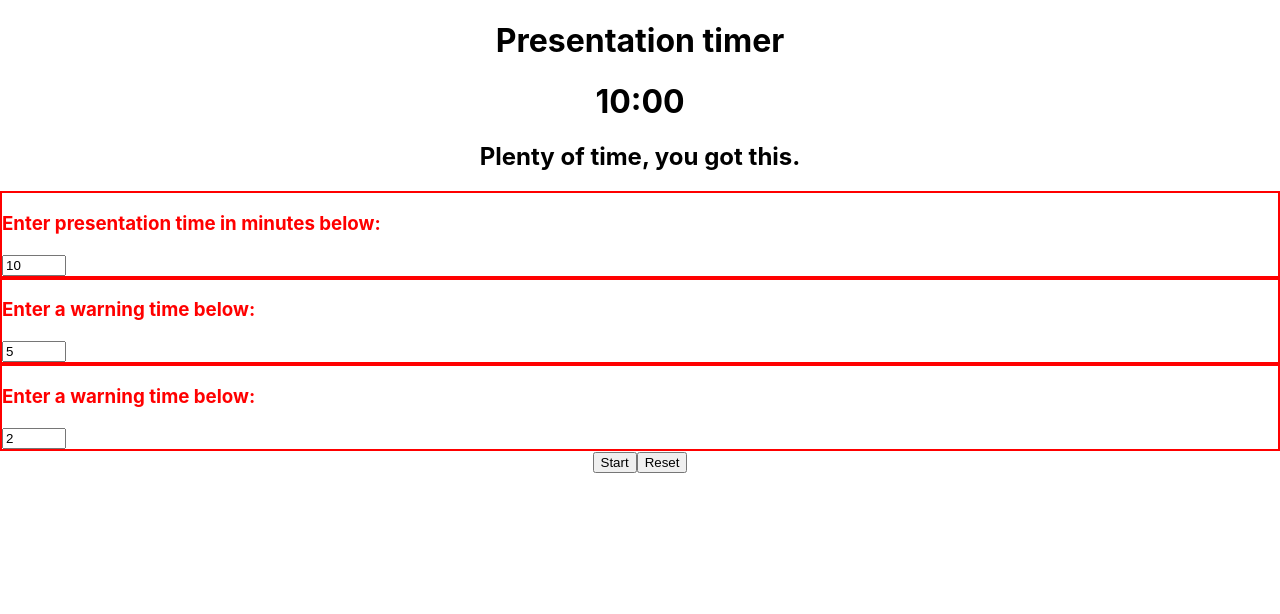
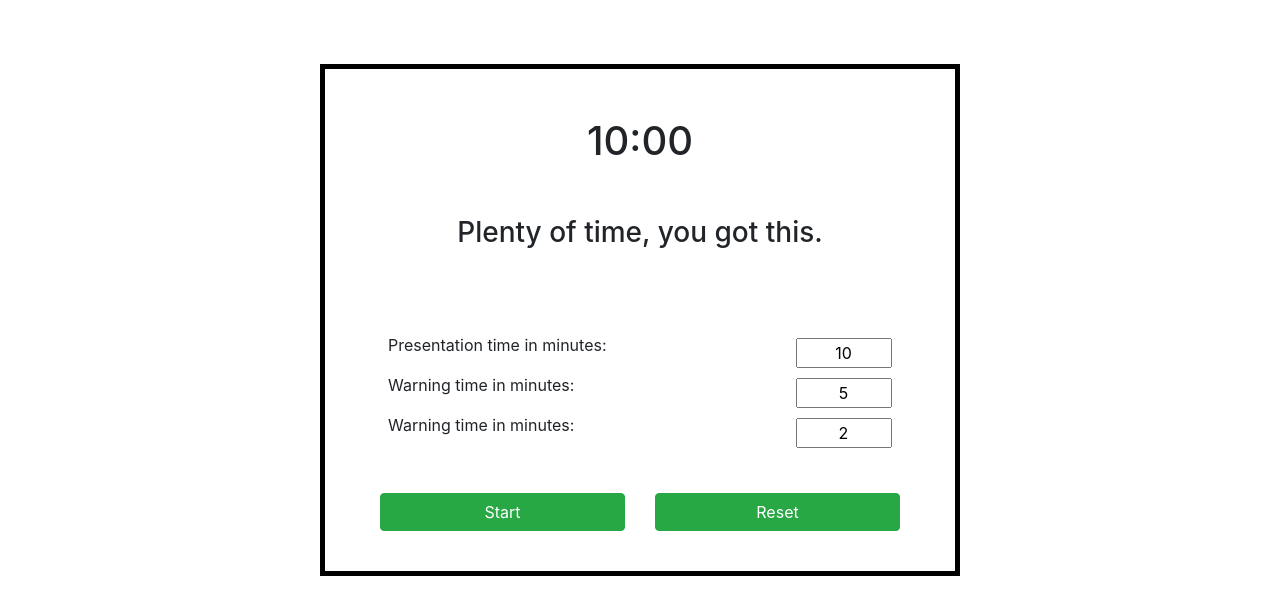
Before and after one commit to a-watkin/react-presentation-timer, a React (Create React App) app: page / in a window 1280 px wide. Shown: the top 614 px of the page. Built offline with nearby package versions, Linux system fonts and the light colour scheme.

Commit message:
added bootstrap and some styling

```diff
--- a/package.json
+++ b/package.json
@@ -3,6 +3,7 @@
   "version": "0.1.0",
   "private": true,
   "dependencies": {
+    "bootstrap": "^4.3.1",
     "react": "^16.9.0",
     "react-dom": "^16.9.0",
     "react-scripts": "3.1.2",
--- a/src/App.css
+++ b/src/App.css
@@ -1,38 +1,31 @@
-.App {
+.container {
+  margin-top: 4rem;
+  max-width: 50vw;
+  min-height: 60vh;
+  border: solid black 5px;
+  padding: 1rem;
   text-align: center;
 }
 
-.App-logo {
-  height: 40vmin;
+.time-area {
+  margin-top: 2rem;
 }
 
-.App-header {
-  background-color: #282c34;
-  min-height: 100vh;
-  display: -webkit-box;
-  display: -ms-flexbox;
-  display: flex;
-  -webkit-box-orient: vertical;
-  -webkit-box-direction: normal;
-      -ms-flex-direction: column;
-          flex-direction: column;
-  -webkit-box-align: center;
-      -ms-flex-align: center;
-          align-items: center;
-  -webkit-box-pack: center;
-      -ms-flex-pack: center;
-          justify-content: center;
-  font-size: calc(10px + 2vmin);
-  color: white;
-}
-
-.App-link {
-  color: #09d3ac;
+.warning-area {
+  min-height: 8rem;
 }
 
 .time-input {
-  text-align: left;
-  border: solid red 2px;
-  color: red;
+  margin: 2rem;
+}
+
+.time-input input {
+  width: 6rem;
+  padding-left: 1rem;
+}
+
+.button-container {
+  padding: 0.5rem;
+  margin: 1rem;
 }
 /*# sourceMappingURL=App.css.map */
--- a/src/App.js
+++ b/src/App.js
@@ -1,10 +1,13 @@
 import React, { Component } from 'react';
+import 'bootstrap/dist/css/bootstrap.min.css';
 import './App.css';
+
 
 import Time from './time/Time';
 import TimeInput from './timeInput/TimeInput';
 import Warning from './warning/Warning';
 import Button from './buttons/Button'
+import { booleanTypeAnnotation } from '@babel/types';
 
 class App extends Component {
   constructor(props) {
@@ -114,13 +117,22 @@ class App extends Component {
 
   render() {
     return (
-      <div className="App">
-        <h1>Presentation timer</h1>
+      <div className="App container">
+        {/* <h1>Presentation timer</h1> */}
+
+        <div className="row time-area">
+          <div className="col">
 
             <Time
               time={this.state.remainingTime}
             >
             </Time>
+
+          </div>
+        </div>
+
+        <div className="row warning-area">
+          <div className="col my-auto">
 
             <Warning
               startingTime={this.state.countdownTime}
@@ -130,34 +142,53 @@ class App extends Component {
             >
             </Warning>
 
+          </div>
+        </div>
+
+        <div className="row time-input">
+          <div className="col">
+
             <TimeInput
               startingTime={this.state.countdownTime}
-          text={"Enter presentation time in minutes below:"}
+              text={"Presentation time in minutes:"}
               changeTime={(e) => this.handleTimeChange(e)}
               showWarningInput={false}
             ></TimeInput>
 
             <TimeInput
               startingTime={Math.floor(this.state.countdownTime / 2)}
+              text={"Warning time in minutes:"}
               changeTime={(e) => this.handleFirstWarnings(e)}
               showWarningInput={false}
             >
             </TimeInput>
+
             <TimeInput
               startingTime={Math.floor(this.state.countdownTime / 4)}
+              text={"Warning time in minutes:"}
               changeTime={(e) => this.handleSecondWarnings(e)}
               showWarningInput={false}
             >
             </TimeInput>
 
-        <span>
+          </div>
+        </div>
+
+        <div className="row button-container">
+          <div className="col">
+
             {this.state.timeFlowing ?
               <Button handleClick={() => this.handlePause()} name={"Pause"}></Button> :
               <Button handleClick={() => this.handleStart()} name={"Start"}></Button>}
+          </div>
+
+          <div className="col">
 
             <Button handleClick={() => this.hanldeResetTime()} name={"Reset"}></Button>
-        </span>
 
+          </div>
+
+        </div>
       </div>
     )
   }
--- a/src/App.scss
+++ b/src/App.scss
@@ -1,28 +1,32 @@
-.App {
+.container {
+  margin-top: 4rem;
+  max-width: 50vw;
+  min-height: 60vh;
+  border: solid black 5px;
+  padding: 1rem;
   text-align: center;
 }
 
-.App-logo {
-  height: 40vmin;
+.time-area {
+  margin-top: 2rem;
 }
 
-.App-header {
-  background-color: #282c34;
-  min-height: 100vh;
-  display: flex;
-  flex-direction: column;
-  align-items: center;
-  justify-content: center;
-  font-size: calc(10px + 2vmin);
-  color: white;
-}
-
-.App-link {
-  color: #09d3ac;
+.warning-area {
+  min-height: 8rem;
 }
 
 .time-input {
-  text-align: left;
-  border: solid red 2px;
-  color: red;
+  // border: solid red 2px;
+  // padding: 0.5rem;
+  margin: 2rem;
+
+  input {
+    width: 6rem;
+    padding-left: 1rem;
+  }
 }
+
+.button-container {
+  padding: 0.5rem;
+  margin: 1rem;
+}
--- a/src/buttons/Button.js
+++ b/src/buttons/Button.js
@@ -2,9 +2,9 @@ import React from 'react'
 
 const button = (props) => {
   return (
-    <span>
-      <button onClick={props.handleClick}>{props.name}</button>
-    </span>
+    <div>
+      <button className="btn btn-success btn-block" onClick={props.handleClick}>{props.name}</button>
+    </div>
   )
 }
 
--- a/src/timeInput/TimeInput.js
+++ b/src/timeInput/TimeInput.js
@@ -12,22 +12,27 @@ const timeInput = (props) => {
 
   let text = props.text;
   if (!text) {
-    text = "Enter a warning time below:";
+    text = "Enter a warning time:";
   }
 
   return (
-    <div className="time-input">
-      <h3>{text}</h3>
-      <span>
-        <input
+    <div className="row">
+
+      <div className="col text-left">
+        <p>{text}</p>
+      </div>
+
+      <div className="col text-right my-auto">
+        <input className="text-center"
           max={props.startingTime}
           min={0} type='number'
           onChange={props.changeTime}
           defaultValue={secondsToMinutes(props.startingTime)}
         >
         </input>
-        {warningInput}
-      </span>
+      </div>
+      {warningInput}
+
     </div>
   )
 }
--- a/src/warning/Warning.js
+++ b/src/warning/Warning.js
@@ -7,26 +7,28 @@ const warning = (props) => {
   let { time, firstWarning, secondWarning, startingTime } = props;
 
   let message = 'Plenty of time, you got this.'
+  if (secondWarning >= startingTime) {
+    message = `Some of your warnings are invalid!`;
+  } else if (firstWarning >= startingTime) {
+    message = `Some of your warnings are invalid!`;
+  } else {
 
     if (time <= firstWarning) {
-    message = `Less than ${secondsToMinutesMessage(firstWarning)} minutes left, nearly there!`;
+      message = `Less than ${secondsToMinutesMessage(firstWarning)}, nearly there!`;
     }
 
     if (time <= secondWarning) {
-    message = `Less than ${secondsToMinutesMessage(secondWarning)} minutes left, nearly there!`;
+      message = `Less than ${secondsToMinutesMessage(secondWarning)}, almost done!`;
     }
 
     if (time === 0) {
       message = "Time's up!";
     }
-
-  if (firstWarning > startingTime || secondWarning > startingTime) {
-    message = `Some of your warnings are invalid!`;
   }
 
   return (
     <div>
-      <h2>{message}</h2>
+      <h3>{message}</h3>
     </div>
   )
 
```
Also changed, not shown: 2 other files (tests, documents, lock files or other folders). Lines whose indentation alone changed are shown as unchanged.
